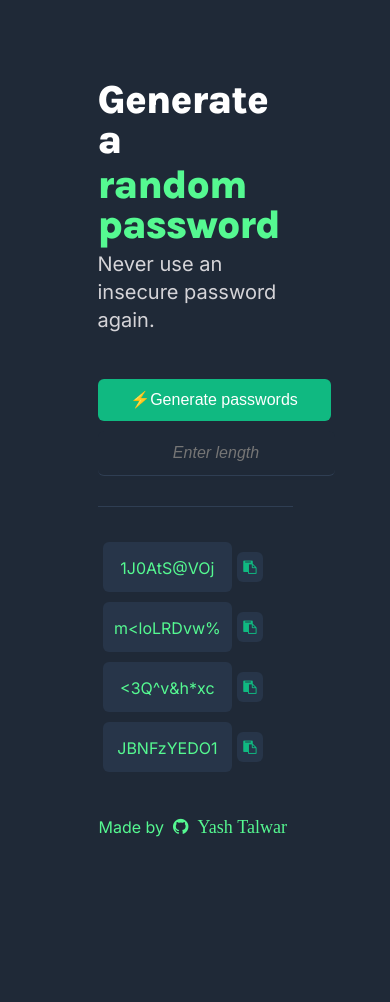
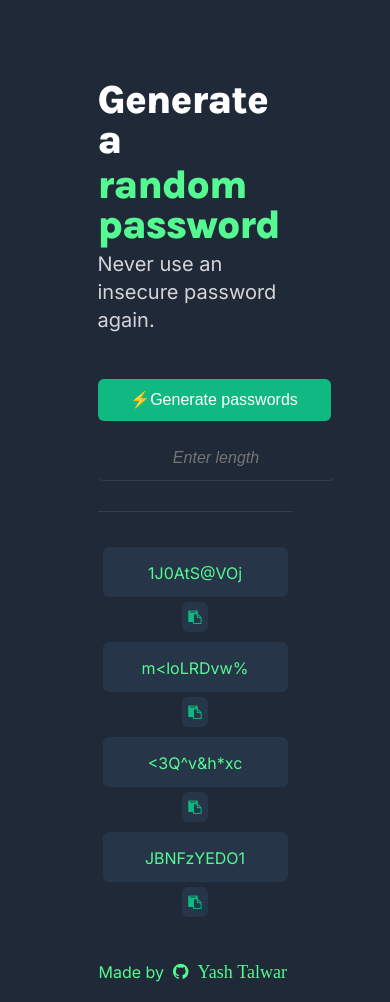
Before and after one commit to yashnode/password-generator, a plain HTML site: page index.html in a window 390 px wide. Before the commit the page ends 857 px from the top, so only its background shows below. Drawn offline with Linux system fonts and the light colour scheme.

Commit message:
fixed css for responsiveness

```diff
--- a/styles.css
+++ b/styles.css
@@ -118,8 +118,8 @@ input:focus {
     text-align: center;
     color: #55F991;
     position: absolute;
-    width: 50%;
-    margin: 0 25%;
+    width: 60%;
+    margin: 0 20%;
     padding-bottom: 20px;
 }
 
@@ -133,7 +133,7 @@ footer a {
         margin: 80px 25%;
     }
     .results span {
-        flex: 50%;
+        flex: 80%;
     }
 }
 
@@ -149,3 +149,9 @@ footer a {
         flex-direction: column;
     }
 }
+
+@media screen and (max-width:600px) {
+    button {
+        margin: 0 0 5px 0;
+    }
+}
```
